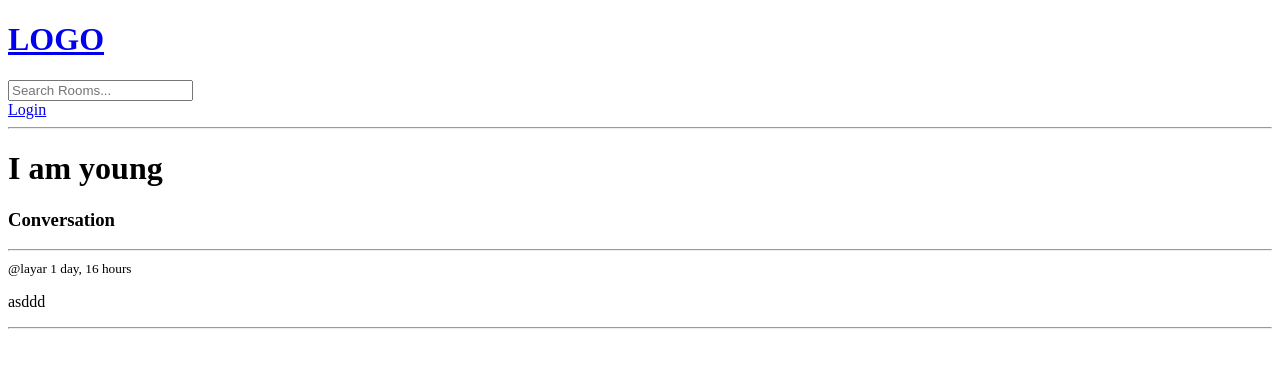
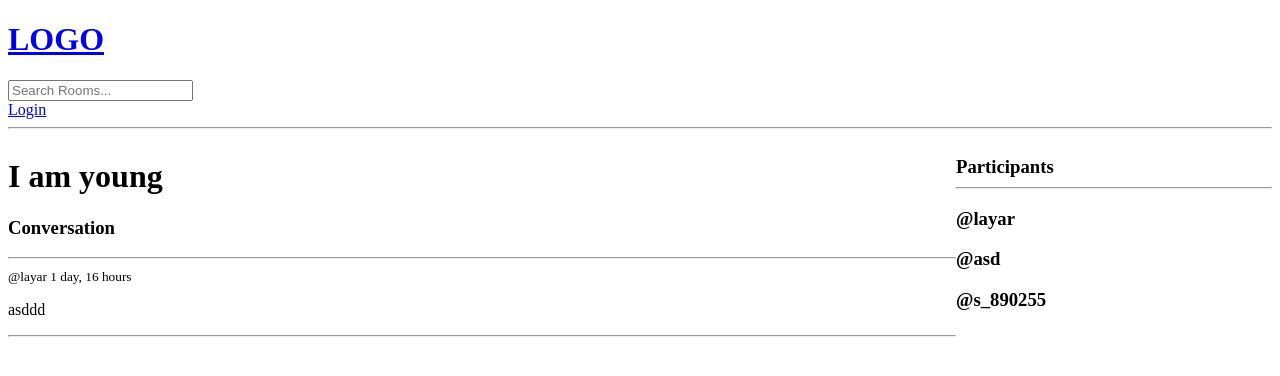
Before and after one commit to Shuaigle/studybud, a Django app: page /room/3/ in a window 1280 px wide. Shown: the top 376 px of the page. Run offline with Django 3.2, Linux system fonts and the light colour scheme; data comes from the database, SQL or seed files in the repository; both versions use the stored data as it was after the commit.

Commit message:
add many to many field called participants

```diff
--- a/base/models.py
+++ b/base/models.py
@@ -22,6 +22,7 @@ class Room(models.Model):
     topic = models.ForeignKey(Topic, on_delete=models.SET_NULL, null=True)
     name = models.CharField(max_length=200)
     description = models.TextField(null=True, blank=True)
+    participants = models.ManyToManyField(User, related_name='participants', blank=True)
     # participants =
     update = models.DateTimeField(auto_now=True)
     create = models.DateTimeField(auto_now_add=True)
--- a/base/templates/base/room.html
+++ b/base/templates/base/room.html
@@ -1,6 +1,16 @@
 {% extends 'main.html' %}
 
 {% block content %}
+
+<style>
+    .room-container{
+        display: grid;
+        grid-template-columns: 3fr 1fr;
+    }
+</style>
+
+<div class="room-container">
+    <div>
         <h1>{{room.name}}</h1>
 
         <p>{{room.description}}</p>
@@ -12,7 +22,7 @@
             {% for message in room_messages %}
             <div>
                 <!-- timesince will show the comment time -->
-            <small>@{{message.user}}  {{message.create|timesince}} </small>
+                <small>@{{message.user}} {{message.create|timesince}} </small>
                 <p>{{message.body}}</p>
                 <hr>
             </div>
@@ -23,8 +33,23 @@
         <div class="comment-form">
             <form method="POST" action="">
                 {% csrf_token %}
-        <input type="text" name="body" placeholder="Write your message here..."/>
+                <input type="text" name="body" placeholder="Write your message here..." />
             </form>
         </div>
         {% endif %}
+    </div>
+
+    <div>
+        <h3>
+            Participants
+            <hr>
+            {% for user in participants %}
+              <div>
+                  <p>@{{user.username}}</p>
+              </div>
+            {% endfor %}
+        </h3>
+    </div>
+
+</div>
 {% endblock %}
--- a/base/views.py
+++ b/base/views.py
@@ -106,16 +106,18 @@ def room(request, pk):
     room = Room.objects.get(id=pk)
     # query .model.message -> get all messages that related to this room
     room_messages = room.message_set.all().order_by('-create')
-
+    participants = room.participants.all()
     if request.method == 'POST':
         message = Message.objects.create(
             user=request.user,
             room=room,
             body=request.POST.get('body')
         )
+        # add commentor in participants(many to many field)
+        room.participants.add(request.user)
         return redirect('room', pk=room.id)
 
-    context = {'room': room, 'room_messages': room_messages}
+    context = {'room': room, 'room_messages': room_messages, 'participants': participants}
     return render(request, 'base/room.html', context)
 
 # if not login -> redirect user to login page
```
Also changed, not shown: base/migrations/0003_auto_20211125_2241.py (added), db.sqlite3. Lines whose indentation alone changed are shown as unchanged.
